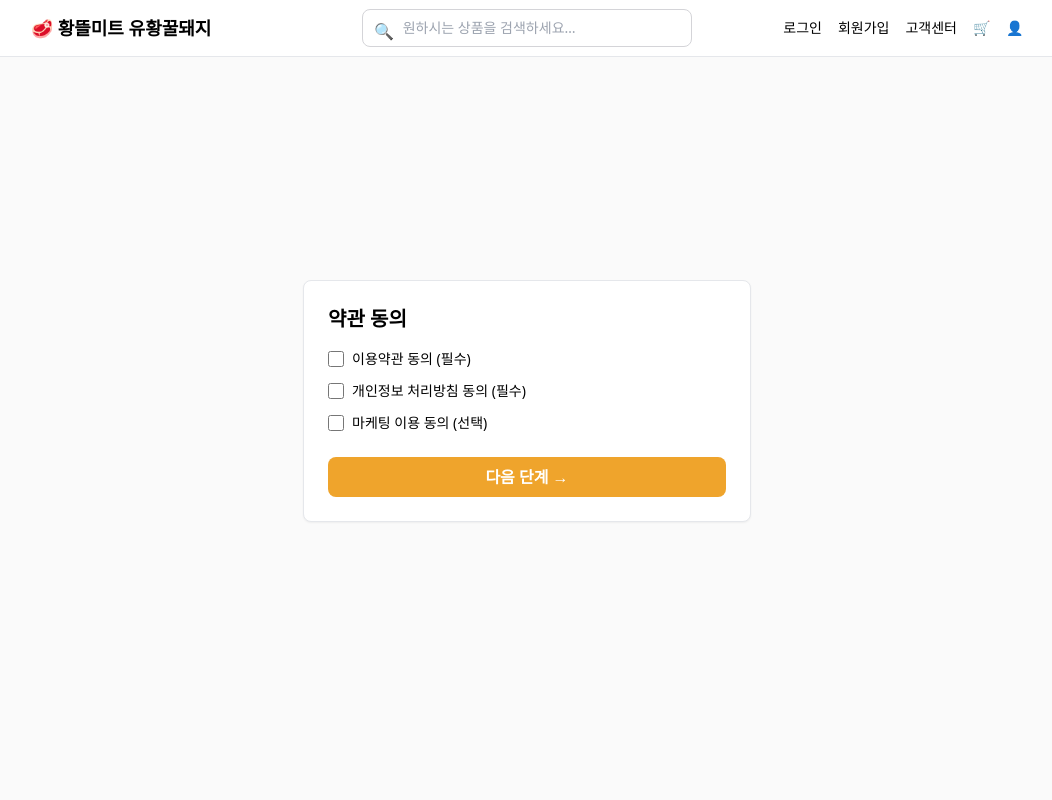
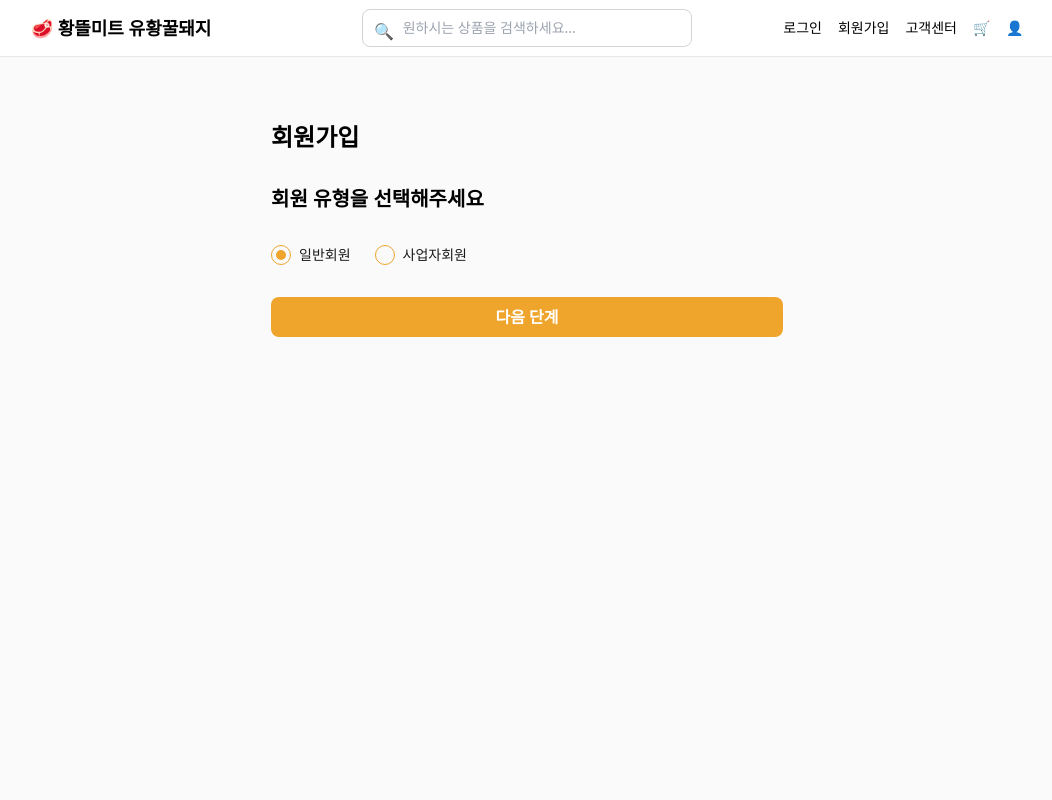
Before and after one commit to song-code21/meet-shop, a Next.js app: page /signup in a window 1280 px wide. Shown: the top 800 px of the page, without its empty margins (113-1165 px from the left). Built offline with nearby package versions, Linux system fonts and the light colour scheme.

Commit message:
feat: signUp 페이지 Form 적용

```diff
--- a/app/signup/page.tsx
+++ b/app/signup/page.tsx
@@ -1,100 +1,57 @@
 "use client";
 
 import { useState } from "react";
-import Button from "../(components)/ui/Button";
-import Input from "../(components)/ui/Input";
+import { useForm } from "react-hook-form";
+import Form from "../(components)/ui/form/Form";
+import Step1 from "./Step1";
+import Step2 from "./Step2";
+import Step3 from "./Step3";
+import Step4 from "./Step4";
 
-const SignupPage = () => {
+const SignUpPage = () => {
   const [step, setStep] = useState(1);
 
+  const form = useForm({
+    defaultValues: {
+      memberType: "normal",
+      businessNumber: "",
+      terms: false,
+      email: "",
+      password: "",
+      confirmPassword: "",
+      name: "",
+      storeName: "",
+    },
+  });
+
+  const onSubmit = (data: any) => {
+    console.log("최종 회원가입 데이터: ", data);
+  };
+
   return (
-    <main className="flex items-center justify-center min-h-[80vh] px-4">
-      <div className="w-full max-w-md bg-white border rounded-lg p-6 shadow-sm">
-        {step === 1 && <Step1Terms onNext={() => setStep(2)} />}
+    <div className="max-w-lg mx-auto py-10">
+      <h1 className="text-2xl font-bold mb-8">회원가입</h1>
+
+      <Form onSubmit={form.handleSubmit(onSubmit)}>
+        {step === 1 && <Step1 form={form} onNext={() => setStep(2)} />}
         {step === 2 && (
-          <Step2BizCheck onNext={() => setStep(3)} onPrev={() => setStep(1)} />
+          <Step2
+            form={form}
+            onNext={() => setStep(3)}
+            onPrev={() => setStep(1)}
+          />
         )}
-        {step === 3 && <Step3Account />}
-      </div>
-    </main>
-  );
-};
-
-const Step1Terms = ({ onNext }: { onNext: () => void }) => {
-  return (
-    <div>
-      <h1 className="text-xl font-bold mb-4">약관 동의</h1>
-
-      <div className="space-y-3 text-sm mb-6">
-        <label className="flex items-center gap-2">
-          <input type="checkbox" className="w-4 h-4" />
-          이용약관 동의 (필수)
-        </label>
-
-        <label className="flex items-center gap-2">
-          <input type="checkbox" className="w-4 h-4" />
-          개인정보 처리방침 동의 (필수)
-        </label>
-
-        <label className="flex items-center gap-2">
-          <input type="checkbox" className="w-4 h-4" />
-          마케팅 이용 동의 (선택)
-        </label>
-      </div>
-
-      <Button full variant="primary" onClick={onNext}>
-        다음 단계 →
-      </Button>
+        {step === 3 && (
+          <Step3
+            form={form}
+            onNext={() => setStep(4)}
+            onPrev={() => setStep(2)}
+          />
+        )}
+        {step === 4 && <Step4 form={form} onPrev={() => setStep(3)} />}
+      </Form>
     </div>
   );
 };
 
-const Step2BizCheck = ({
-  onNext,
-  onPrev,
-}: {
-  onNext: () => void;
-  onPrev: () => void;
-}) => {
-  return (
-    <div>
-      <h1 className="text-xl font-bold mb-4">사업자 등록 확인</h1>
-
-      <p className="text-sm text-zinc-600 mb-4">
-        사업자 등록번호를 입력해주세요.
-      </p>
-      <Input type="text" placeholder="000-0000-0000" />
-      <div className="flex gap-3">
-        <Button variant="secondary" full onClick={onPrev}>
-          뒤로
-        </Button>
-        <Button variant="primary" full onClick={onNext}>
-          확인하고 다음 →
-        </Button>
-      </div>
-    </div>
-  );
-};
-
-function Step3Account() {
-  return (
-    <div>
-      <h1 className="text-xl font-bold mb-4">계정 정보 입력</h1>
-
-      <div className="mb-4">
-        <label className="block text-sm font-medium mb-1">아이디(이메일)</label>
-        <Input type="email" placeholder="email@example.com" />
-      </div>
-
-      <div className="mb-4">
-        <label className="block text-sm font-medium mb-1">비밀번호</label>
-        <Input type="password" placeholder="영문+숫자 8자 이상" />
-      </div>
-
-      <Button full variant="primary">
-        회원가입 완료
-      </Button>
-    </div>
-  );
-}
-export default SignupPage;
+export default SignUpPage;
--- a/app/signup/step2.tsx
+++ b/app/signup/step2.tsx
@@ -26,10 +26,10 @@ const Step2 = ({ form, onNext, onPrev }: any) => {
           이전
         </Button>
 
-        <Button onClick={onNext} full>
-          다음 단계
-        </Button>
+        <Button onClick={onNext}>다음 단계</Button>
       </div>
     </div>
   );
 };
+
+export default Step2;
--- a/app/signup/step3.tsx
+++ b/app/signup/step3.tsx
@@ -46,10 +46,10 @@ const Step3 = ({ form, onNext, onPrev }: any) => {
         <Button onClick={onPrev} variant="secondary">
           이전
         </Button>
-        <Button onClick={onNext} full>
-          다음
-        </Button>
+        <Button onClick={onNext}>다음 단계</Button>
       </div>
     </div>
   );
 };
+
+export default Step3;
--- a/app/signup/step4.tsx
+++ b/app/signup/step4.tsx
@@ -41,9 +41,7 @@ const Step4 = ({ form, onPrev }: any) => {
         <Button variant="secondary" onClick={onPrev}>
           이전
         </Button>
-        <Button type="submit" full>
-          회원가입 완료
-        </Button>
+        <Button type="submit">회원가입 완료</Button>
       </div>
     </div>
   );
```
